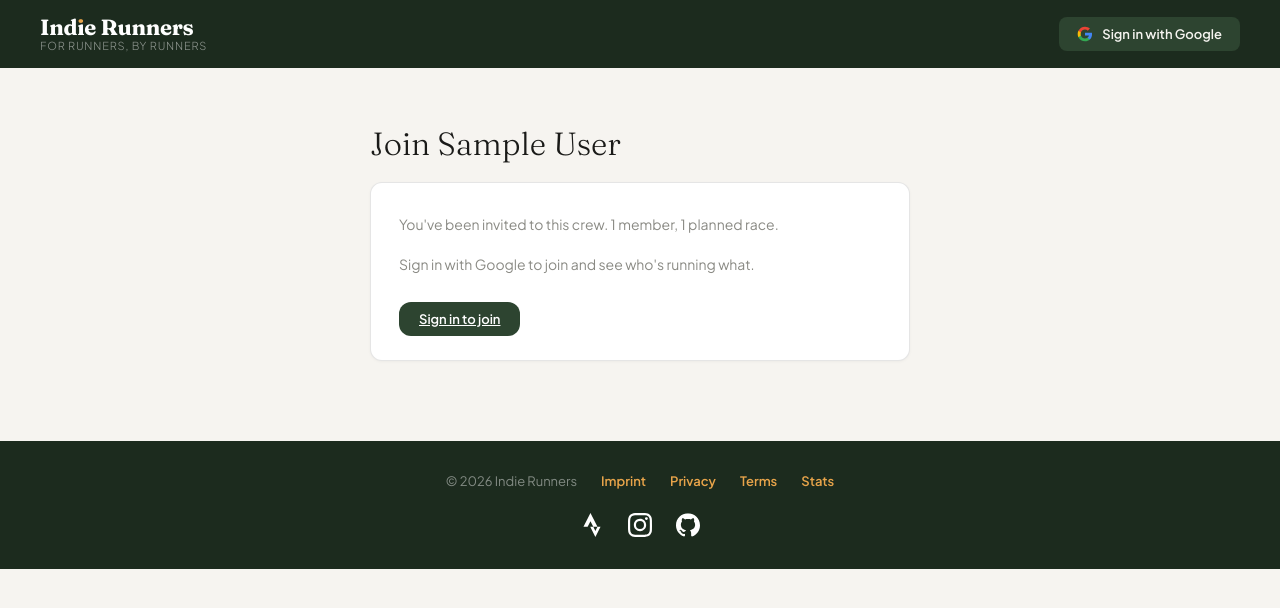
After one commit to indie-runners/indie-runners-web, a FastAPI app: template app/templates/crews_invite_preview.html in a window 1280 px wide. The commit adds this page. Shown: the top 608 px of the page. Run offline with FastAPI, Linux system fonts and the light colour scheme; the template is opened without the code that fills it: most values are stand-ins (such as "Sample title", 1, 10 or a date in 2020); parts of the project's set-up code (start-up, migrations or seed data) failed here and were passed over; some libraries are stand-ins or nearby versions.

Commit message:
Invite link shows the crew before Google sign-in (#52)
Co-Authored-By: Claude Opus 5.5 <noreply@anthropic.com>

```diff
--- a/app/main.py
+++ b/app/main.py
@@ -921,21 +921,30 @@ def crews_join_form(
     db: Session = Depends(get_db),
     current_user: Optional[User] = Depends(get_current_user),
 ):
-    # Signed-out visitors get bounced through Google. Stash the target
-    # URL so the callback lands them back on this confirm page instead
-    # of `/`. The stash is server-set (never from a client query param),
-    # so no open-redirect surface.
-    if current_user is None:
-        request.session["post_login_redirect"] = str(request.url)
-        return RedirectResponse("/auth/google", status_code=303)
-
-    crew = CrewService(db).find_crew_by_invite_token(token)
+    svc = CrewService(db)
+    crew = svc.find_crew_by_invite_token(token)
     if crew is None:
         return templates.TemplateResponse(
             request,
             "crews_invite_invalid.html",
             {"current_user": current_user},
             status_code=200,
+        )
+    if current_user is None:
+        # Signed out: name and two counts, nobody's name (Paulo, 2026-11-17,
+        # #52). A page, not a redirect, so link previews have it too.
+        return templates.TemplateResponse(
+            request,
+            "crews_invite_preview.html",
+            {
+                "current_user": None,
+                "crew": crew,
+                "member_count": len(svc.list_members(crew.id)),
+                # The hub's rows don't depend on the viewer, only the names on them.
+                "race_count": sum(len(rows) for _, rows in svc.list_agenda(crew.id, None)),
+                # The header's Sign in too, or it drops the invite.
+                "header_signin_url": _signin_url(request),
+            },
         )
     return templates.TemplateResponse(
         request,
--- a/app/templates/base.html
+++ b/app/templates/base.html
@@ -46,7 +46,7 @@
       </div>
     </div>
   {% else %}
-    <a href="/auth/google" class="google-btn">
+    <a href="{{ header_signin_url or '/auth/google' }}" class="google-btn">
       <svg class="google-icon" viewBox="0 0 24 24" xmlns="http://www.w3.org/2000/svg">
         <path d="M22.56 12.25c0-.78-.07-1.53-.2-2.25H12v4.26h5.92c-.26 1.37-1.04 2.53-2.21 3.31v2.77h3.57c2.08-1.92 3.28-4.74 3.28-8.09z" fill="#4285F4"/>
         <path d="M12 23c2.97 0 5.46-.98 7.28-2.66l-3.57-2.77c-.98.66-2.23 1.06-3.71 1.06-2.86 0-5.29-1.93-6.16-4.53H2.18v2.84C3.99 20.53 7.7 23 12 23z" fill="#34A853"/>
--- /dev/null
+++ b/app/templates/crews_invite_preview.html
@@ -0,0 +1,31 @@
+{% extends "base.html" %}
+
+{% block title %}Join {{ crew.display_name }} — Indie Runners{% endblock %}
+
+{% block head %}
+  <meta property="og:title" content="Join {{ crew.display_name }} on Indie Runners">
+  <meta property="og:description" content="You're invited to {{ crew.display_name }} on Indie Runners: {{ member_count }} member{{ '' if member_count == 1 else 's' }}, {{ race_count }} planned race{{ '' if race_count == 1 else 's' }}.">
+  <meta property="og:type" content="website">
+{% endblock %}
+
+{% block content %}
+<div class="crews-page">
+
+  <header class="crews-head">
+    <h1 class="crews-title">Join {{ crew.display_name }}</h1>
+  </header>
+
+  <section class="settings-section">
+    <p class="settings-help">
+      You've been invited to this crew.
+      {{ member_count }} member{{ "" if member_count == 1 else "s" }},
+      {{ race_count }} planned race{{ "" if race_count == 1 else "s" }}.
+    </p>
+    <p class="settings-help">Sign in with Google to join and see who's running what.</p>
+    <div class="settings-form">
+      <a href="{{ header_signin_url }}" class="settings-submit">Sign in to join</a>
+    </div>
+  </section>
+
+</div>
+{% endblock %}
```
Also changed, not shown: docs/ARCHITECTURE.md (+2 -0 lines), docs/FILE_TREE.md (+1 -0 lines), docs/TODO.md (+11 -9 lines), docs/CHANGELOG.md.
